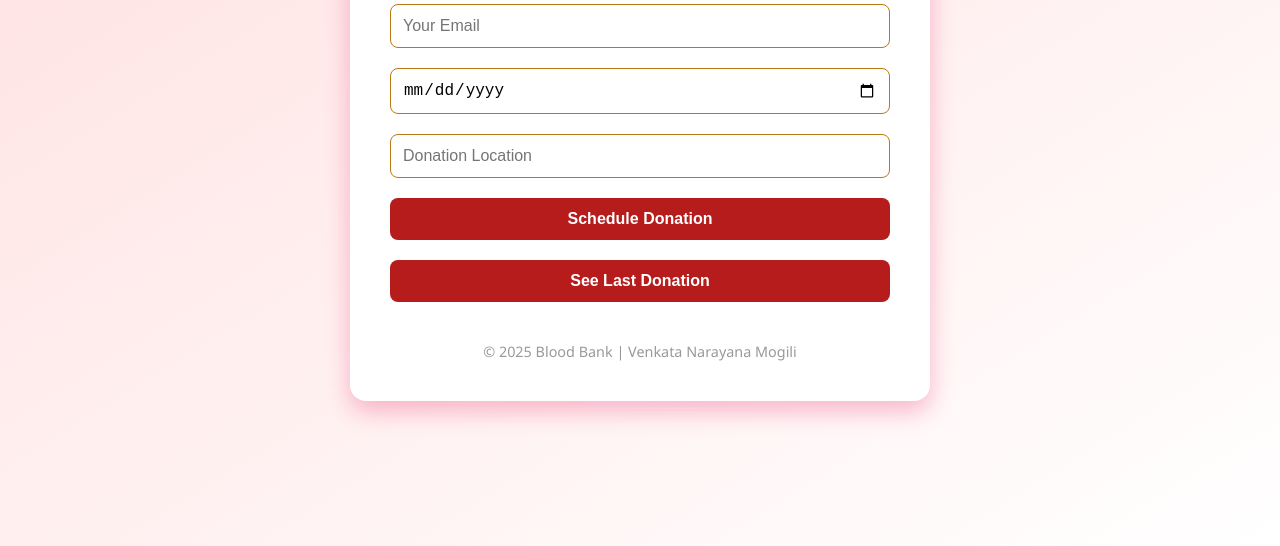
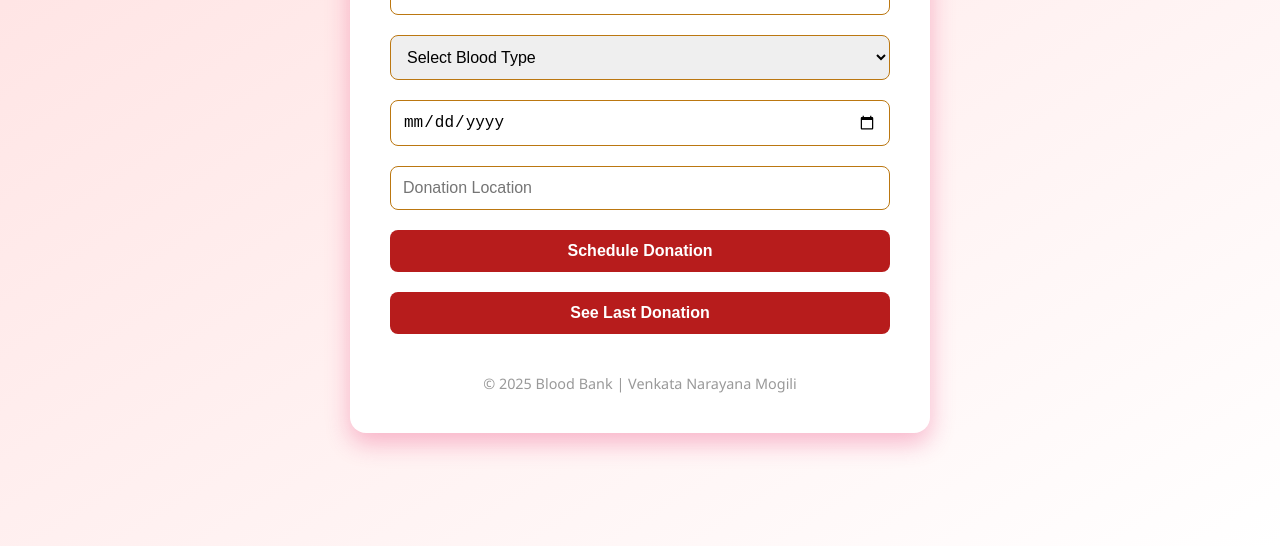
Before and after one commit to VenkataNarayana03/blood-bank-management-system, a plain HTML site: page client/donate.html in a window 1280 px wide. Shown: the part 254-800 px from the top of the page. Drawn offline with Linux system fonts and the light colour scheme.

Commit message:
donate.html

```diff
--- a/client/donate.html
+++ b/client/donate.html
@@ -36,7 +36,7 @@
       flex-direction: column;
     }
 
-    input, button {
+    input, select, button {
       padding: 12px;
       margin: 10px 0;
       border-radius: 8px;
@@ -113,6 +113,17 @@
     <h2>Donate Blood</h2>
     <form id="donateForm">
       <input type="email" id="email" placeholder="Your Email" required />
+      <select id="bloodType" required>
+        <option value="">Select Blood Type</option>
+        <option value="A+">A+</option>
+        <option value="A-">A-</option>
+        <option value="B+">B+</option>
+        <option value="B-">B-</option>
+        <option value="O+">O+</option>
+        <option value="O-">O-</option>
+        <option value="AB+">AB+</option>
+        <option value="AB-">AB-</option>
+      </select>
       <input type="date" id="date" required />
       <input type="text" id="location" placeholder="Donation Location" required />
       <button type="submit">Schedule Donation</button>
@@ -139,6 +150,7 @@
       e.preventDefault();
 
       const email = document.getElementById("email").value.trim();
+      const bloodType = document.getElementById("bloodType").value;
       const date = document.getElementById("date").value;
       const location = document.getElementById("location").value.trim();
 
@@ -146,7 +158,7 @@
         const res = await fetch(`${API_BASE}/donate`, {
           method: "POST",
           headers: { "Content-Type": "application/json" },
-          body: JSON.stringify({ email, date, location })
+          body: JSON.stringify({ email, bloodType, date, location })
         });
 
         const result = await res.json();
@@ -155,7 +167,7 @@
 
         if (res.ok) {
           // Save last donation in localStorage
-          localStorage.setItem("lastDonation", JSON.stringify({ email, date, location }));
+          localStorage.setItem("lastDonation", JSON.stringify({ email, bloodType, date, location }));
           e.target.reset();
         }
       } catch (err) {
@@ -175,6 +187,7 @@
       if (lastDonation) {
         lastDonationData.innerHTML = `
           <p><strong>Email:</strong> ${lastDonation.email}</p>
+          <p><strong>Blood Type:</strong> ${lastDonation.bloodType}</p>
           <p><strong>Date:</strong> ${new Date(lastDonation.date).toLocaleDateString()}</p>
           <p><strong>Location:</strong> ${lastDonation.location}</p>
         `;
```
